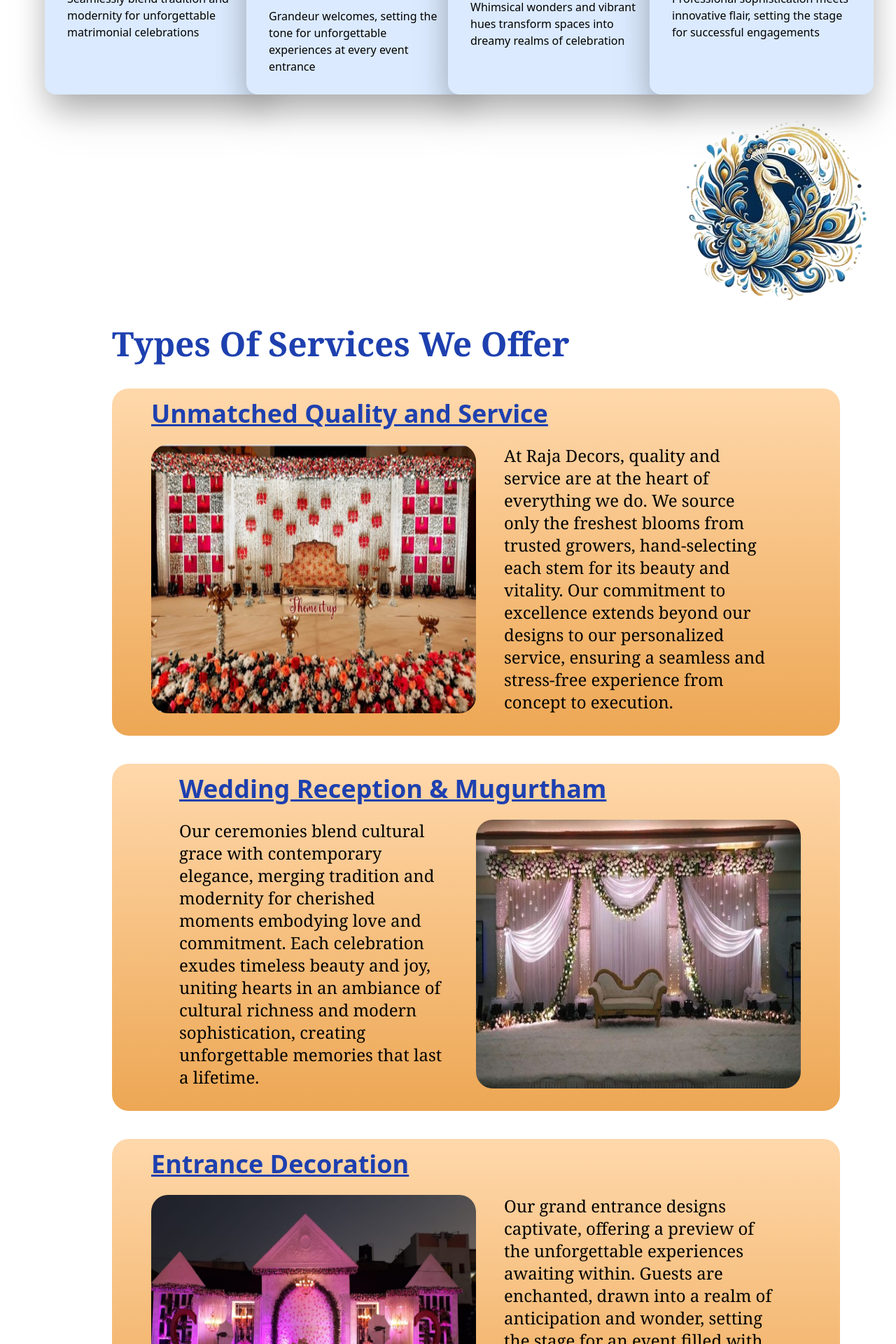
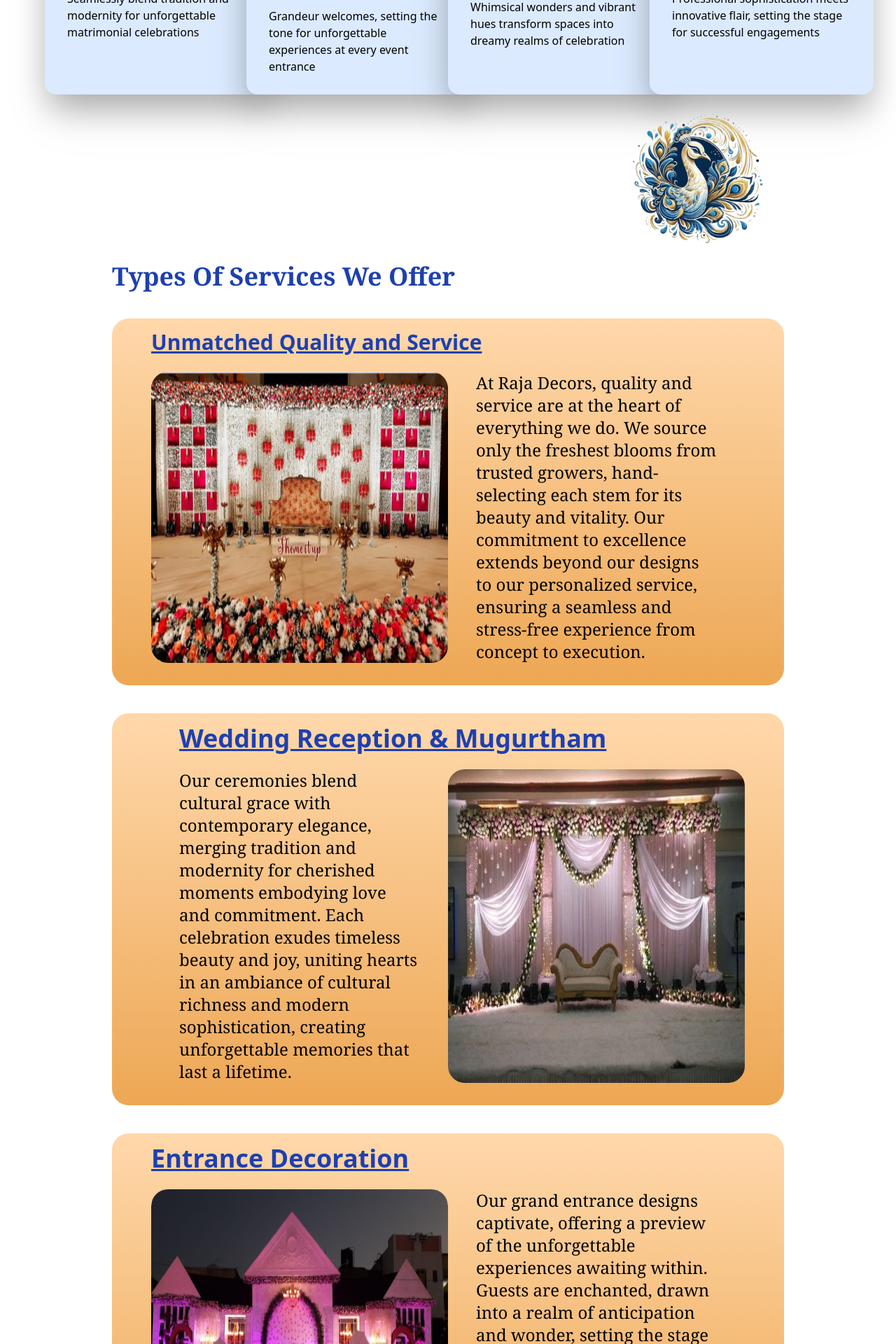
Before and after one commit to manicdon7/RajaDecors, a React (Create React App) app: page /services in a window 1280 px wide. Shown: the part 940-2860 px from the top of the page at 70% size. Built offline with nearby package versions, Linux system fonts and the light colour scheme.

Commit message:
Service updated

```diff
--- a/src/Components/Services1.js
+++ b/src/Components/Services1.js
@@ -16,14 +16,14 @@ const Service1 = () => {
                     </div>
                     <Cards />
                     <div>
-                        <div className='hidden md:flex justify-end py-0'>
-                            <img src={peacock} alt='peacock' className=''/>
+                        <div className='hidden md:flex justify-end py-0 mr-40'>
+                            <img src={peacock} alt='peacock' className='h-60 w-60 md:block hidden' />
                         </div>
-                        <p className='font-serif mx-8 md:mx-40 md:text-5xl text-3xl my-10 md:my-0 text-blue-800 font-semibold'>
+                        <p className='font-serif mx-8 md:mx-40 md:text-4xl text-3xl my-10 md:my-0 text-blue-800 font-semibold'>
                             Types Of Services We Offer
                         </p>
-                        <div className='bg-gradient-to-b from-[#ffd8ab] via-ffd8ab to-[#eda754] mx-4 my-5 md:ml-40 md:mr-20 rounded-3xl md:my-10'>
-                            <div className='mx-8 md:mx-14 md:text-4xl text-2xl py-4 text-blue-800 font-semibold underline'>
+                        <div className='bg-gradient-to-b from-[#ffd8ab] via-ffd8ab to-[#eda754] mx-4 my-5 md:mx-40 rounded-3xl md:my-10'>
+                            <div className='mx-8 md:mx-14 md:text-3xl text-2xl py-4 text-blue-800 font-semibold underline'>
                                 Unmatched Quality and Service
                             </div>
                             <div className='grid md:grid-cols-2 grid-cols-1 mx-8 md:mx-14 py-2 pb-8'>
@@ -32,17 +32,17 @@ const Service1 = () => {
                                 </div>
                                 <div>
                                     <p className='font-serif font-light leading-relaxed text-xl md:text-2xl md:mx-10 mx-0 my-2 md:my-0'>
-                                    At Raja Decors, quality and service are at the heart of everything we do.
-                                    We source only the freshest blooms from trusted growers, hand-selecting
-                                    each stem for its beauty and vitality. Our commitment to excellence
-                                    extends beyond our designs to our personalized service, ensuring a
-                                    seamless and stress-free experience from concept to execution.
+                                        At Raja Decors, quality and service are at the heart of everything we do.
+                                        We source only the freshest blooms from trusted growers, hand-selecting
+                                        each stem for its beauty and vitality. Our commitment to excellence
+                                        extends beyond our designs to our personalized service, ensuring a
+                                        seamless and stress-free experience from concept to execution.
                                     </p>
                                 </div>
                             </div>
                         </div>
 
-                        <div className='bg-gradient-to-b from-[#ffd8ab] via-ffd8ab to-[#eda754] mx-4 my-5 md:ml-40 md:mr-20 rounded-3xl md:my-10'>
+                        <div className='bg-gradient-to-b from-[#ffd8ab] via-ffd8ab to-[#eda754] mx-4 my-5 md:mx-40 rounded-3xl md:my-10'>
                             <div className='mx-8 md:mx-24 md:text-4xl text-2xl py-4 text-blue-800 font-semibold underline'>
                                 Wedding Reception & Mugurtham
                             </div>
@@ -51,7 +51,7 @@ const Service1 = () => {
                                     <img src={wedser} alt='wedser' className='h-[100%] w-[100%] rounded-3xl' />
                                 </div>
                                 <div>
-                                    <p className='font-serif font-light leading-relaxed text-xl md:text-2xl md:mx-10 mx-0 my-2 md:my-0'>
+                                    <p className='font-serif font-light leading-relaxed text-lg md:text-2xl md:mx-10 mx-0 my-2 md:my-0'>
                                         Our ceremonies blend cultural grace with contemporary elegance,
                                         merging tradition and modernity for cherished moments embodying
                                         love and commitment. Each celebration exudes timeless beauty and
@@ -65,7 +65,7 @@ const Service1 = () => {
                             </div>
                         </div>
 
-                        <div className='bg-gradient-to-b from-[#ffd8ab] via-ffd8ab to-[#eda754] mx-4 my-5 md:ml-40 md:mr-20 rounded-3xl md:my-10'>
+                        <div className='bg-gradient-to-b from-[#ffd8ab] via-ffd8ab to-[#eda754] mx-4 my-5 md:mx-40 rounded-3xl md:my-10'>
                             <div className='mx-8 md:mx-14 md:text-4xl text-2xl py-4 text-blue-800 font-semibold underline'>
                                 Entrance Decoration
                             </div>
```
